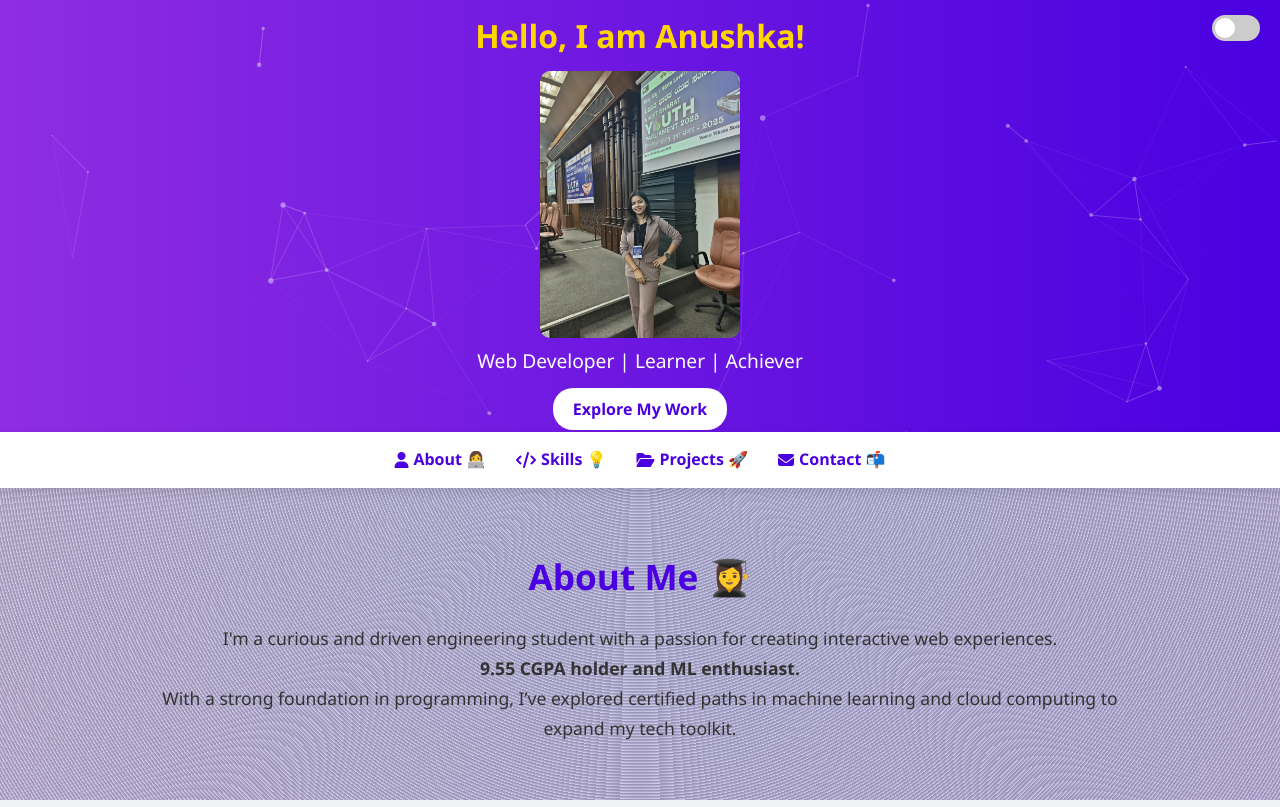
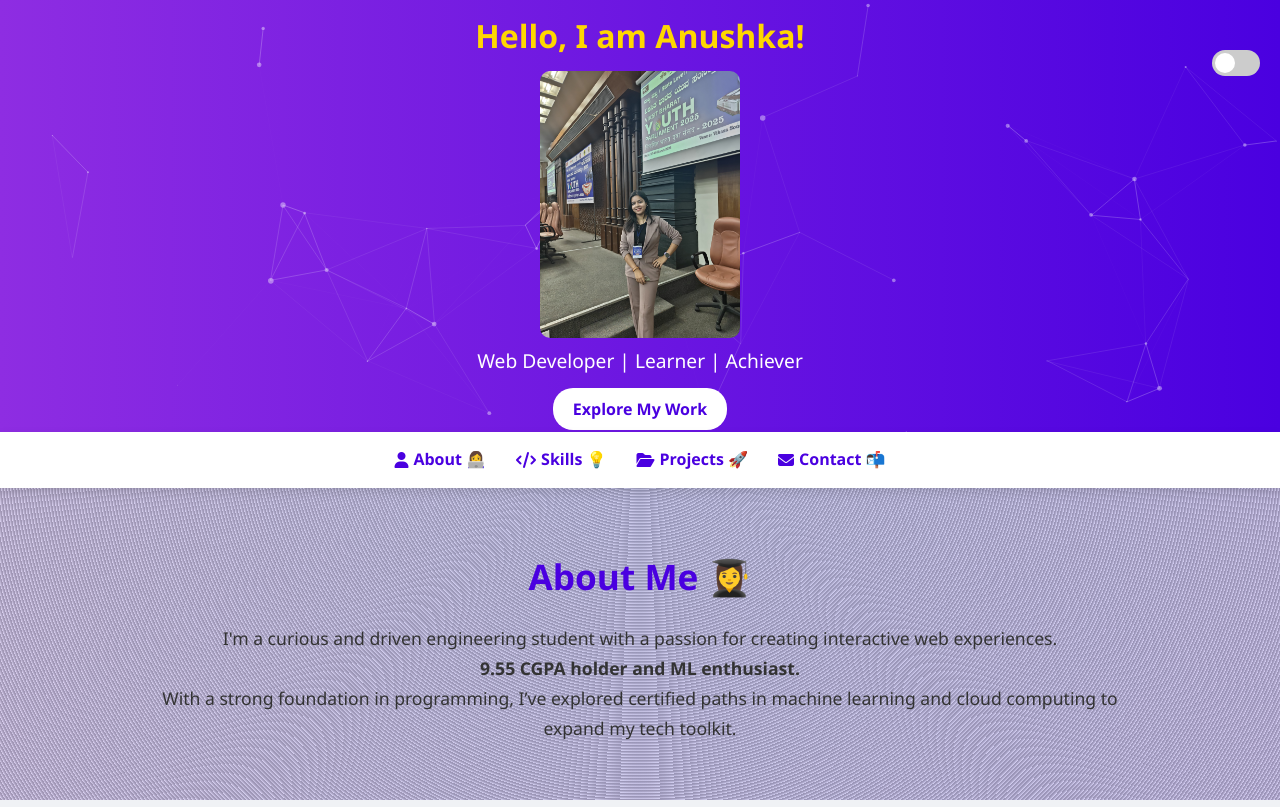
Before and after one commit to basak-anushka13/portfolio, a plain HTML site: page index.html in a window 1280 px wide. Shown: the top 807 px of the page. Drawn offline with nearby package versions, Linux system fonts and the light colour scheme.

Commit message:
Update style.css

```diff
--- a/style.css
+++ b/style.css
@@ -27,7 +27,7 @@ body {
 .toggle-container {
   position: fixed; /* changed from absolute */
   right: 20px;
-  top: 15px;
+  top: 50px;
   z-index: 20;
 }
 
```
